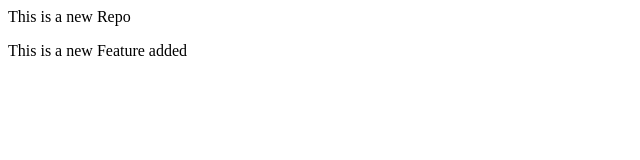
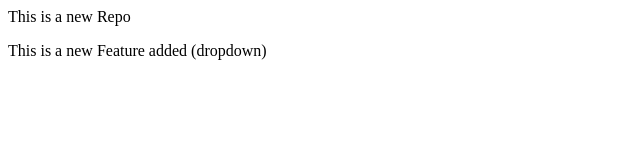
Before and after one commit to piyushoo7-ai/localrepo, a plain HTML site: page index.html in a window 1280 px wide. Shown: the full height of the page, 0-640 px from the left. Drawn offline with Linux system fonts and the light colour scheme.

```diff
--- a/index.html
+++ b/index.html
@@ -1,2 +1,2 @@
 <p>This is a new Repo</p>
-<p>This is a new Feature added</p>
+<p>This is a new Feature added (dropdown)</p>
```
